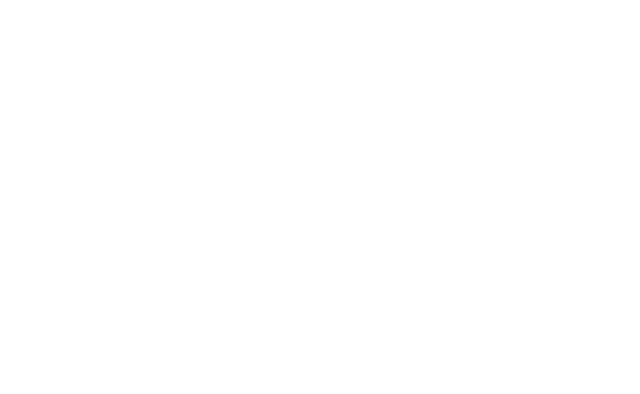
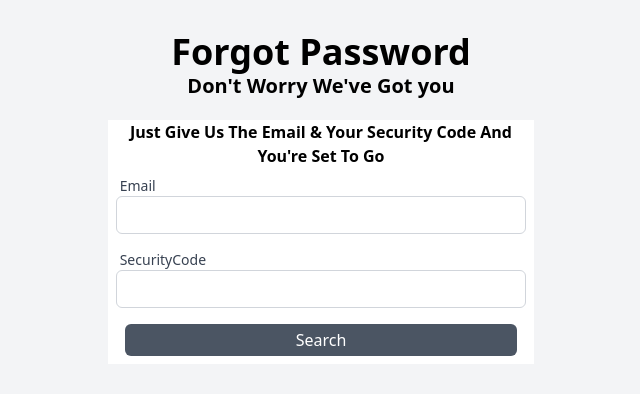
Before and after one commit to BahirHakimy/Electronic.AF, a React (Create React App) app in the folder Frontend/: page / in a window 1280 px wide. Shown: the top 394 px of the page, without its empty margins (319-959 px from the left). Built offline with nearby package versions, Linux system fonts and the light colour scheme.

Commit message:
added the forgot password page

```diff
--- a/Frontend/src/App.js
+++ b/Frontend/src/App.js
@@ -3,6 +3,7 @@
 import { FontAwesomeIcon } from '@fortawesome/react-fontawesome';
 import {faLaptopCode} from '@fortawesome/free-solid-svg-icons'
 import CreateAccount from './components/createAccount';
+import ForgotPassword from './components/forgotPassword';
 
 
 function App() {
@@ -22,7 +23,7 @@
     // * for creating the account page
         <div >
               {/* <CreateAccount/> */}
-
+              <ForgotPassword />
         </div>
   );
 }
--- a/Frontend/src/components/forgotPassword.jsx
+++ b/Frontend/src/components/forgotPassword.jsx
@@ -1,8 +1,42 @@
 import React from 'react'
+import InputMaker from '../utils/inputMaker'
 
 function ForgotPassword() {
   return (
-    <div>ForgotPassword</div>
+    <div className='bg-gray-100 h-screen'>
+        {/* //*header section */}
+        <div className='text-center pt-8'>
+                <h1 className='text-4xl font-bold'>Forgot Password</h1>
+                <h3 className='text-xl font-semibold'>Don't Worry We've Got you</h3>
+        </div>
+
+        {/* card section */}
+        <div className='bg-white w-4/12 mx-auto mt-5'>
+            <form>
+            {/* //* card header section  */}
+                <div className='text-center'>
+                        <h3 className='capitalize font-semibold'>Just Give us the <span className='font-bold'>Email</span> & your <span className='font-bold'>security code </span> and you're set to go </h3>
+                </div>
+
+            {/* //? Last Name */}
+            <div className='p-2'>
+                <InputMaker type={'email'} name="forgotPassword" label="Email" styling={{labelStyling: 'block', input: 'w-full'}}/>
+              </div>
+
+               {/* //? Security Number  */}
+            <div className='p-2'>
+                <InputMaker type={'number'} name="securityCode" label="SecurityCode" styling={{labelStyling: 'block', input: 'w-full'}}/>
+              </div>
+
+                       {/* button for submit  */}
+              <div className='text-center'>
+              <button type='submit' className='bg-gray-600 text-white rounded-md w-11/12  py-1  my-2 hover:bg-gray-800'>Search</button>
+              </div>
+
+
+              </form>
+        </div>
+    </div>
   )
 }
 
```
